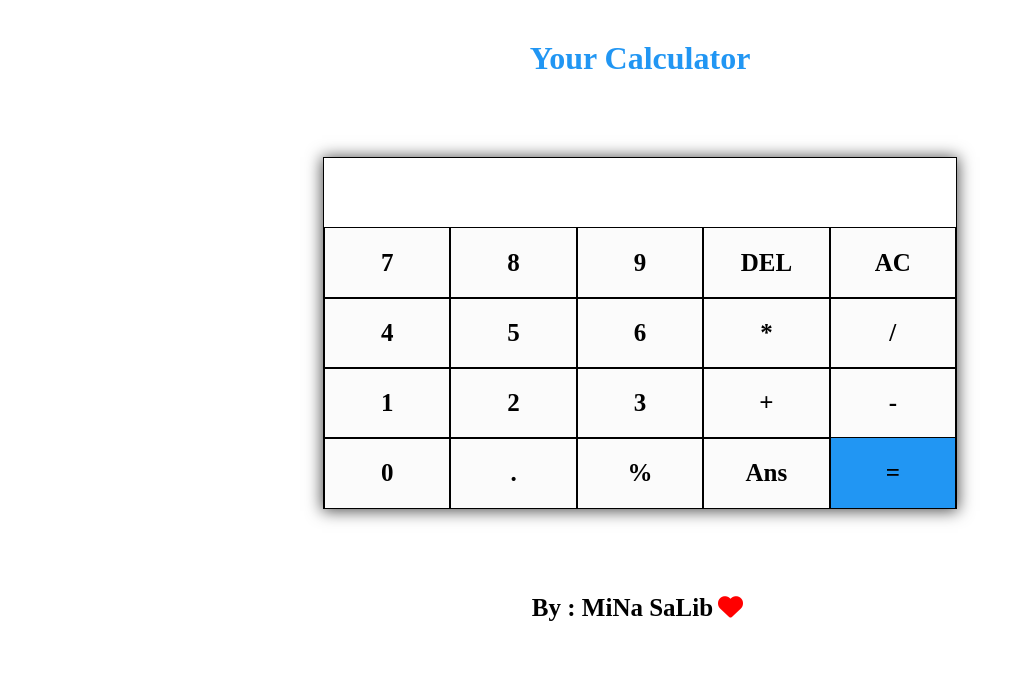
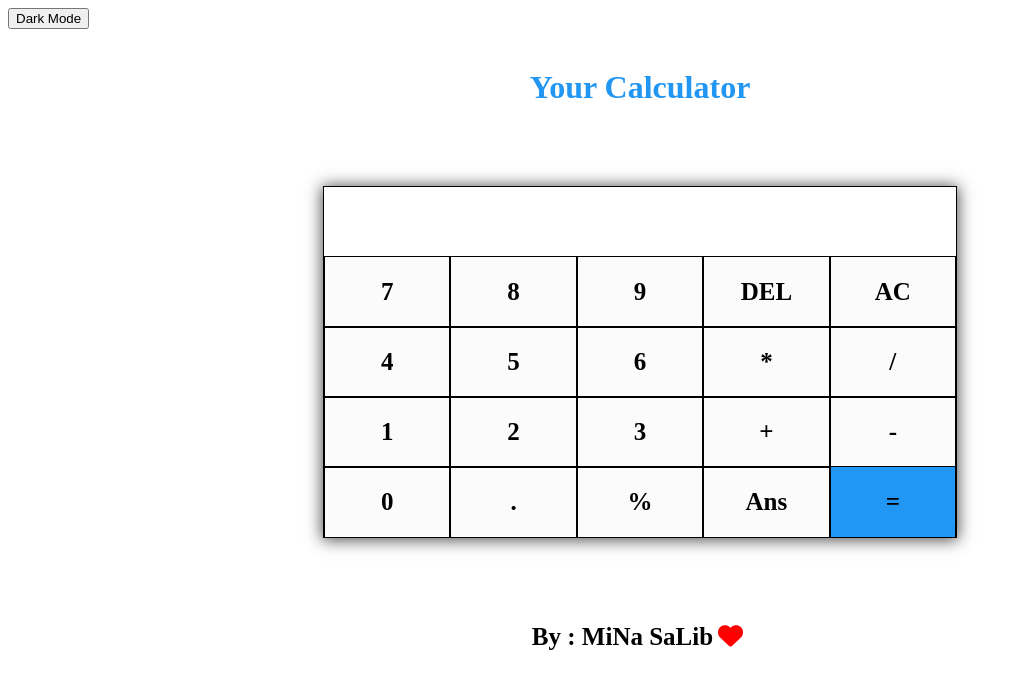
Before and after one commit to MiNa-SaLib/calculator, a plain HTML site: page index.html in a window 1280 px wide. Shown: the whole page, without its empty margins (0-1024 px from the left). Drawn offline with Linux system fonts and the light colour scheme.

Commit message:
Update index.html

```diff
--- a/index.html
+++ b/index.html
@@ -8,6 +8,7 @@
     <title>Calculator</title>
   </head>
   <body>
+    <button onclick="dark()">Dark Mode</button>
     <h1>Your Calculator</h1>
     <div class="calculator">
       <div id="display"></div>
@@ -44,7 +45,9 @@
         <div id="bueq" onclick="equal()">=</div>
       </div>
     </div>
-    <div class="name">By : MiNa SaLib<i class="fa-solid fa-heart"></i></div>
+    <div class="name" id="name">
+      By : MiNa SaLib<i class="fa-solid fa-heart"></i>
+    </div>
     <script src="index.js"></script>
   </body>
 </html>
```
